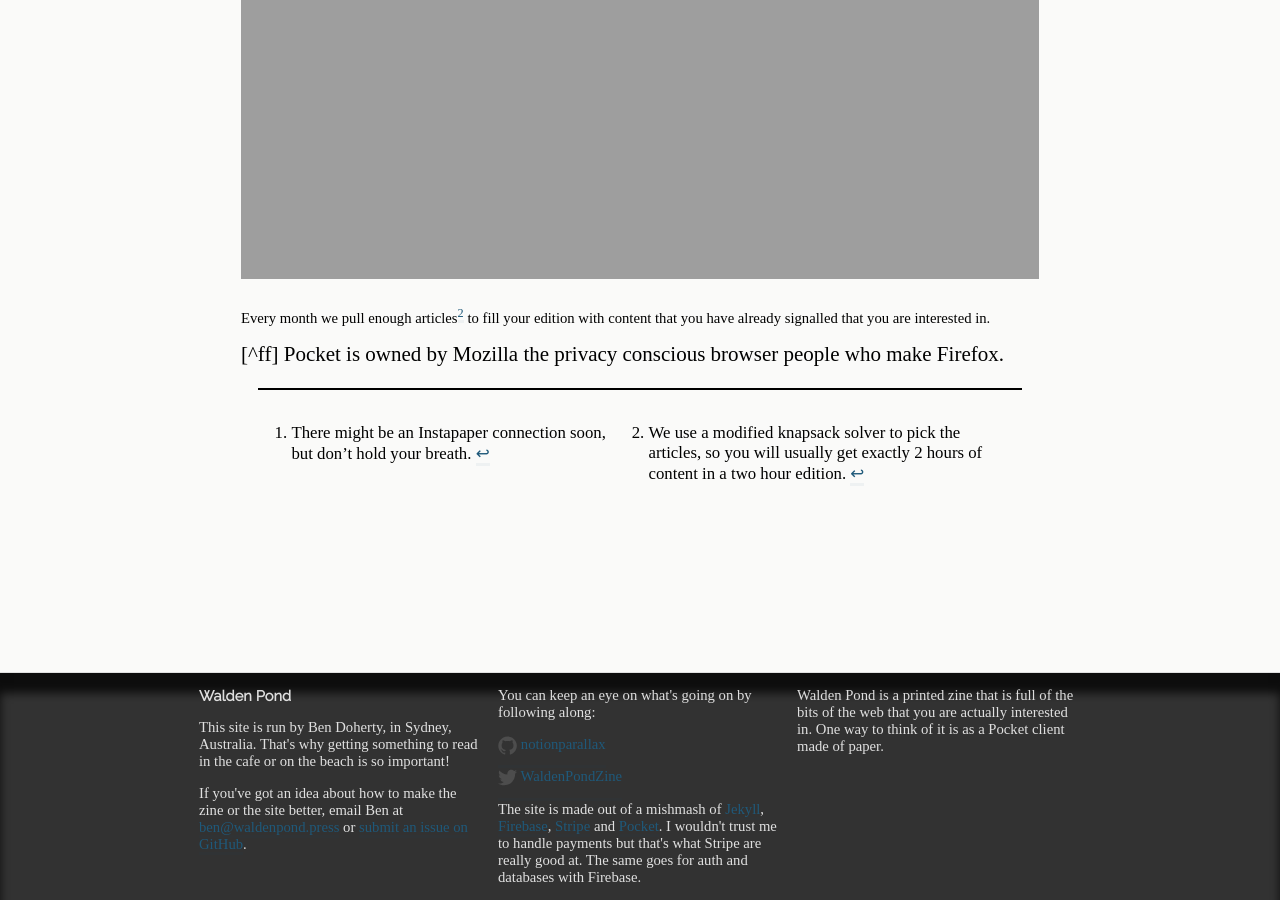
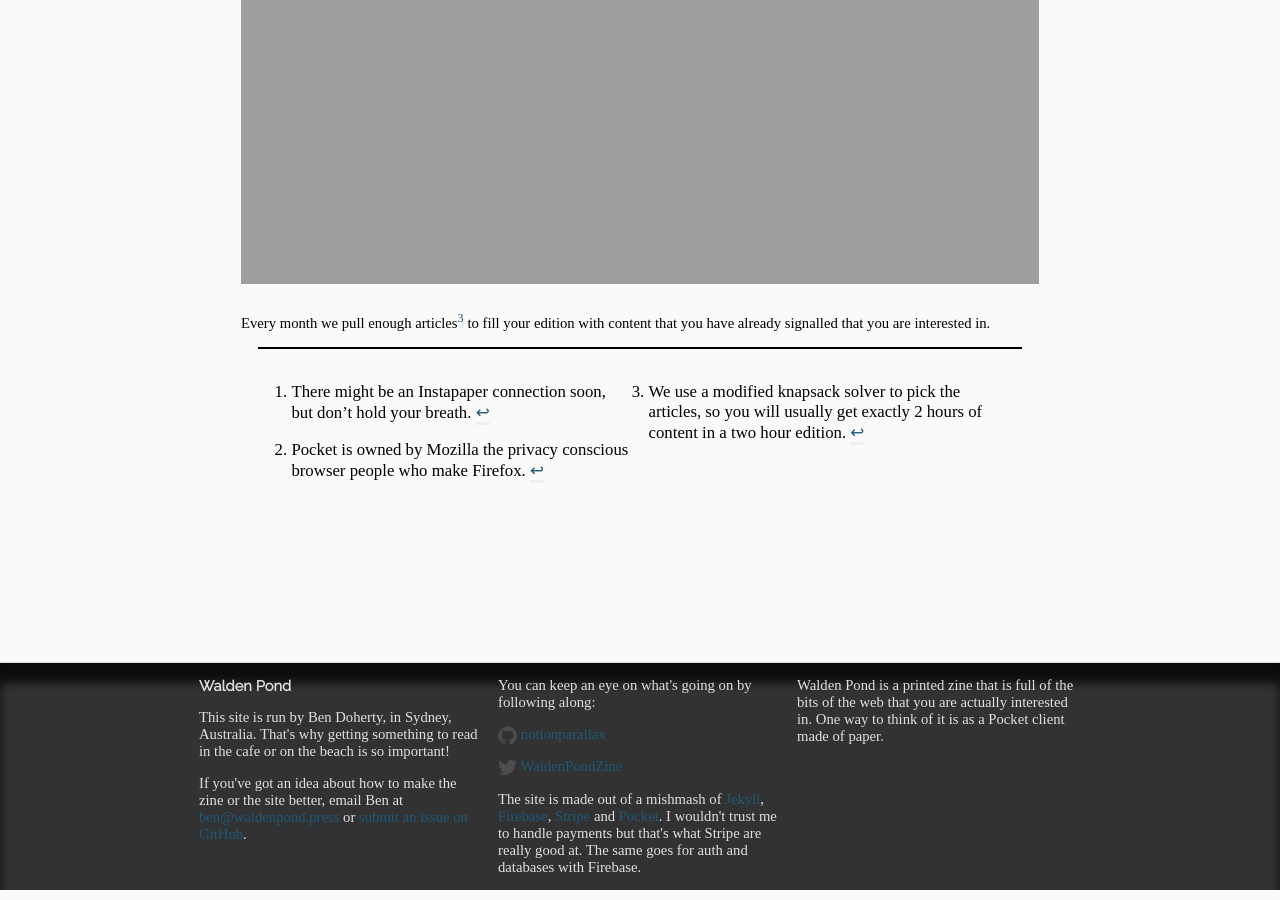
Before and after one commit to notionparallax/wp2frontEnd, a Jekyll site: the page built from _posts/2020-08-10-how-to-wp.md, in a window 1280 px wide and 900 px high, scrolled down 2563 px. Built offline with Jekyll 4.4.1, drawn with Linux system fonts in a browser that asks for light colours; some web fonts are replaced; comment, search, counter and statistics services are not loaded; some of the changed text lies outside the part shown.

Commit message:
fix subtitle

```diff
--- a/_posts/2020-08-10-how-to-wp.md
+++ b/_posts/2020-08-10-how-to-wp.md
@@ -130,5 +130,4 @@
 
 [^ks]: We use a modified knapsack solver to pick the articles, so you will usually get exactly 2 hours of content in a two hour edition.
 [^ip]: There might be an Instapaper connection soon, but don't hold your breath.
-
-[^ff] Pocket is owned by Mozilla the privacy conscious browser people who make Firefox.
+[^ff]: Pocket is owned by Mozilla the privacy conscious browser people who make Firefox.
```
Also changed, not shown: other parts of _posts/2020-08-10-how-to-wp.md (+1 -1 lines).
